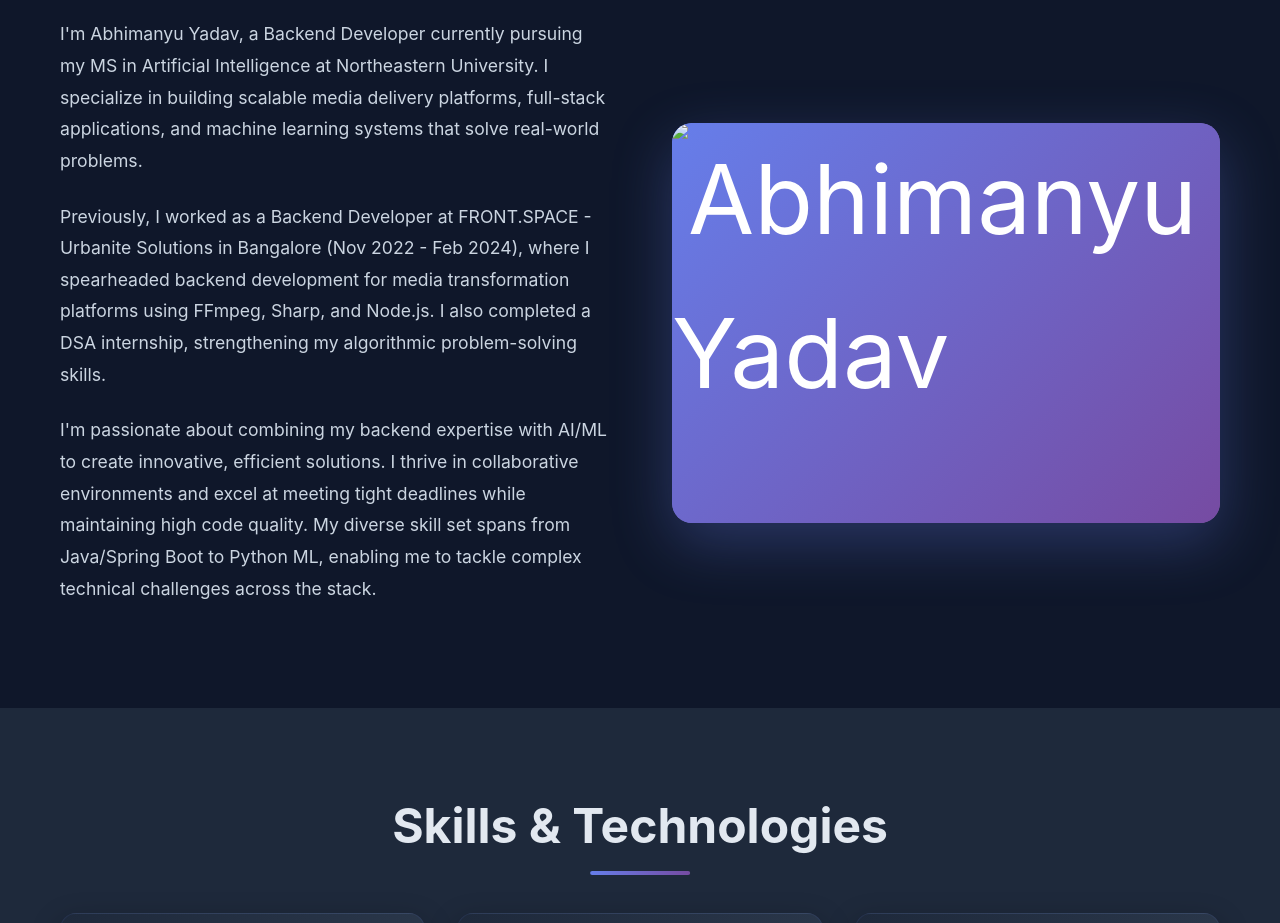
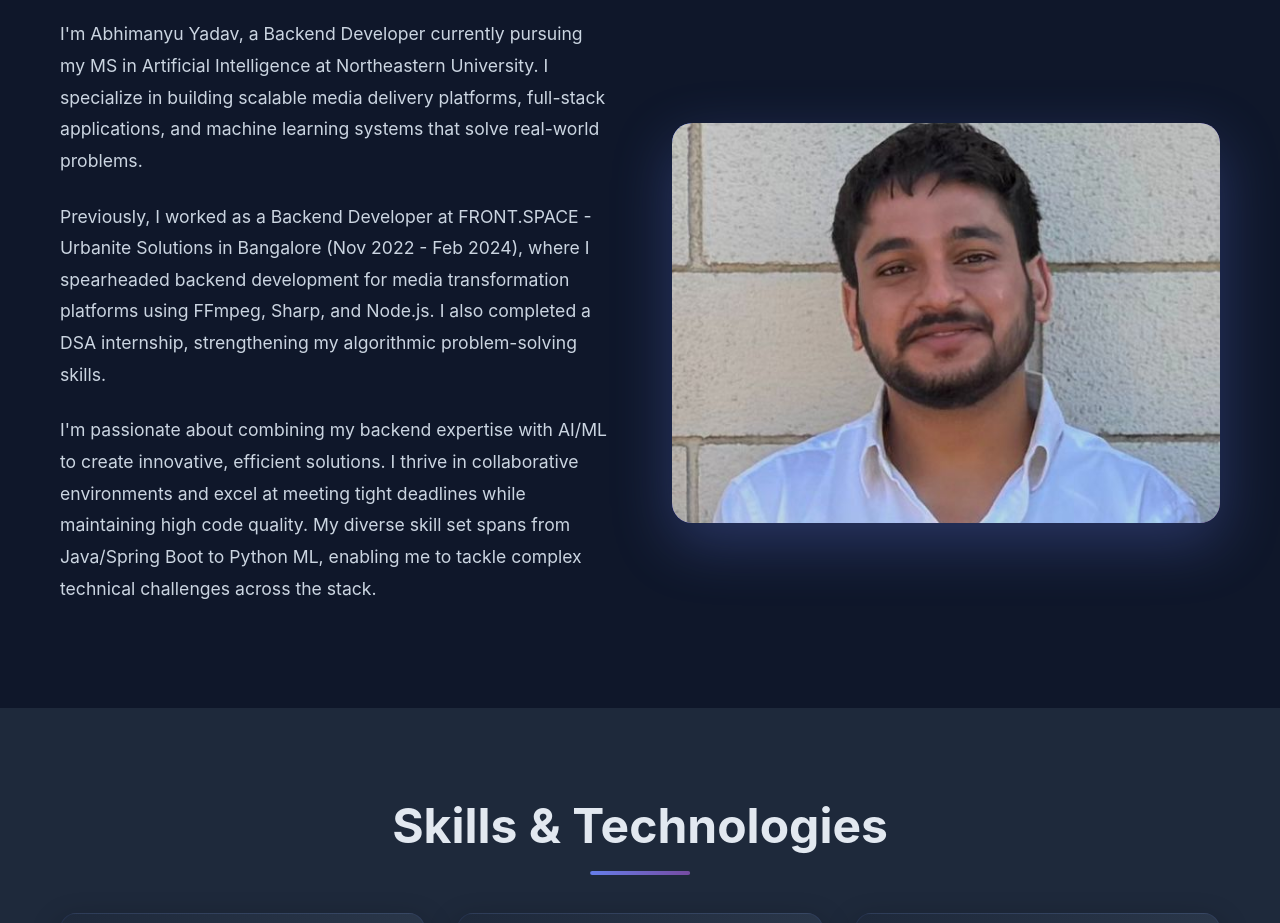
Before and after one commit to ydabhimanyu279/ydabhimanyu279.github.io, a plain HTML site: page index.html in a window 1280 px wide. Shown: the part 820-1743 px from the top of the page. Drawn offline with Linux system fonts and the light colour scheme.

Commit message:
Update index.html

```diff
--- a/index.html
+++ b/index.html
@@ -847,7 +847,7 @@
                 </div>
                 <div class="about-image">
                     <div class="profile-photo-container">
-                        <img src="your-photo.jpg" alt="Abhimanyu Yadav" class="profile-photo">
+                        <img src="WhatsApp Image 2025-10-16 at 12.45.11_25f2c790.jpg" alt="Abhimanyu Yadav" class="profile-photo">
                         <div class="profile-photo-placeholder">👨‍💻</div>
                     </div>
                 </div>
```
